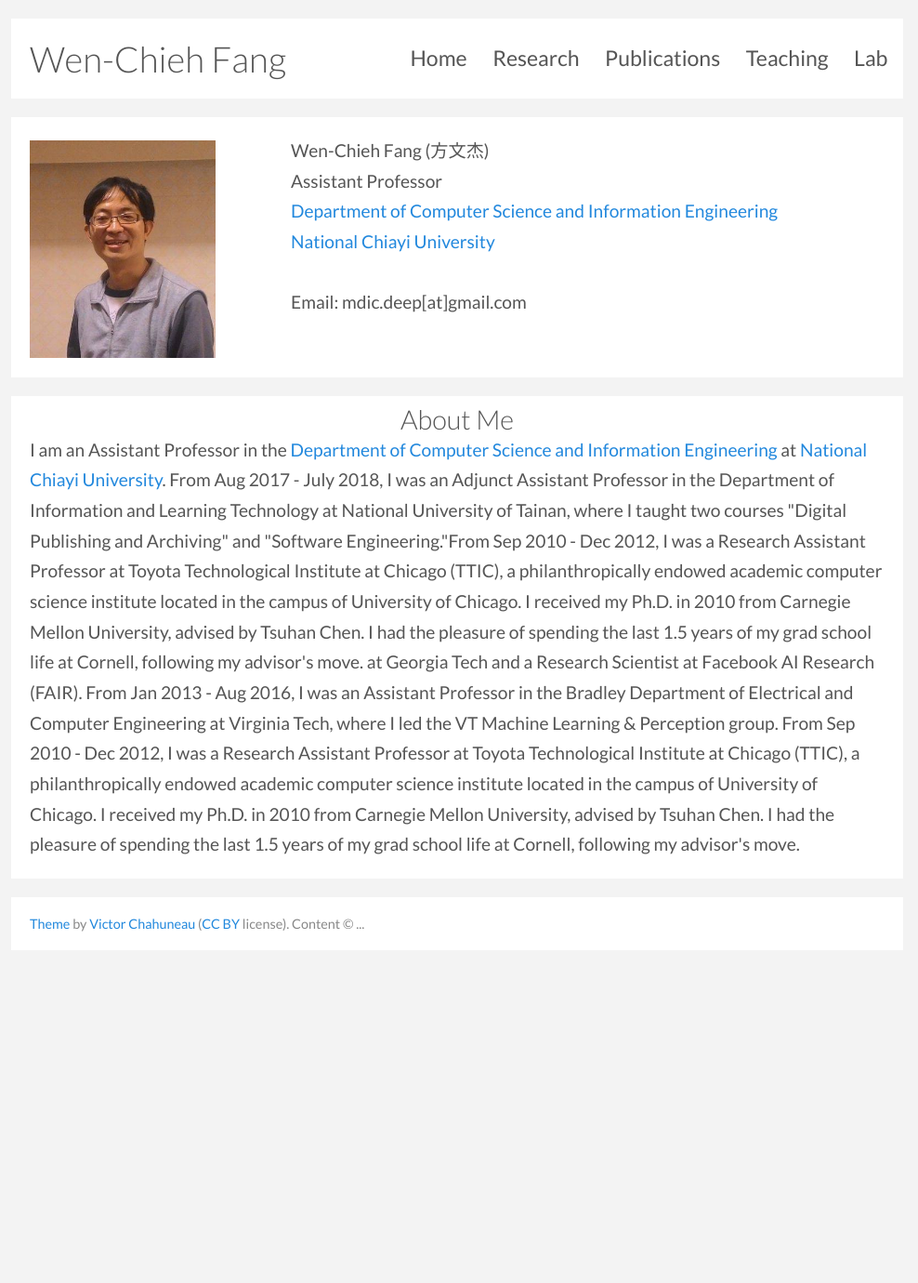
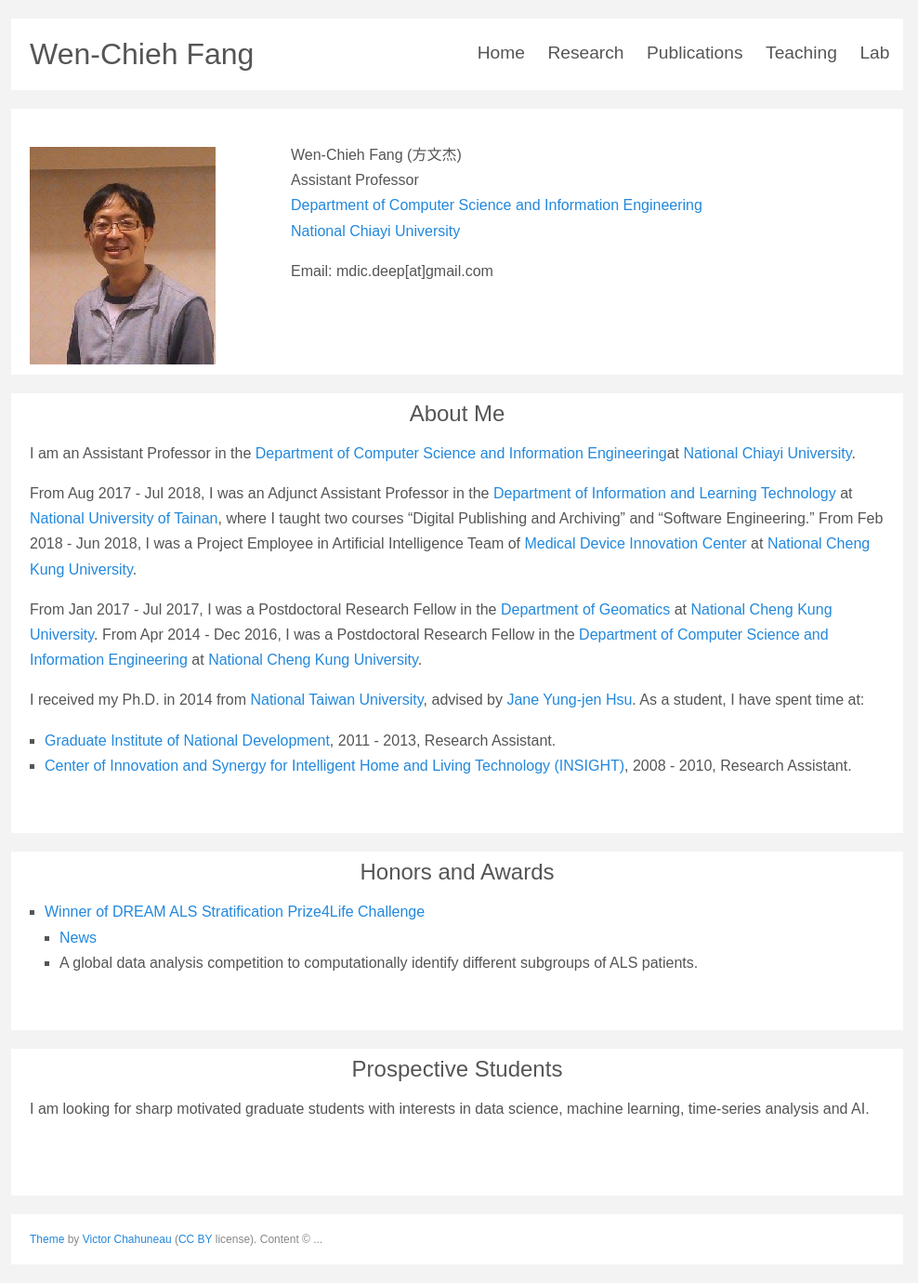
Before and after one commit to ncyu-deep/myblog, a Jekyll site: the page built from index.md, in a window 1280 px wide. Shown: the whole page at 93% size, without its empty margins (148-1136 px from the left). Built offline with Jekyll 4.4.1, drawn with Linux system fonts in a browser that asks for light colours; some web fonts are replaced; before the commit the page ends 1042 px from its top, so only the background shows below that.

Commit message:
First version released

```diff
--- a/index.md
+++ b/index.md
@@ -3,26 +3,41 @@ layout: default
 title: My website
 ---
 
-<section style="height: 250px;">
-<img src="photo.png" align="left" width="200" style="margin-top:5px; margin-right:81px" alt="me"/>
-Wen-Chieh Fang (方文杰)<br/>
-Assistant Professor<br/>
-<a href="http://www.ncyu.edu.tw/csie/">Department of Computer Science and Information Engineering</a><br/>
-<a href="http://www.ncyu.edu.tw/NewSite/">National Chiayi University</a><br/>
-<br>
+<img src="photo.png" align="left" style="margin-top:5px; margin-right:81px" alt="me"/>
+Wen-Chieh Fang (方文杰)
+Assistant Professor
+[Department of Computer Science and Information Engineering](http://www.ncyu.edu.tw/csie/)
+[National Chiayi University](http://www.ncyu.edu.tw/NewSite/)
+
 Email: mdic.deep[at]gmail.com
 <br/>
-</section>
+<br/>
+<br/>
 <hr/>
 
-<section>
 <h2 style="text-align: center">About Me</h2>
-I am an Assistant Professor in the <a href="http://www.ncyu.edu.tw/csie/">Department of Computer Science and Information Engineering</a> at <a href="http://www.ncyu.edu.tw/NewSite/">National Chiayi University</a>.
+I am an Assistant Professor in the [Department of Computer Science and Information Engineering](http://www.ncyu.edu.tw/csie/)at [National Chiayi University](http://www.ncyu.edu.tw/NewSite/).
 
-From Aug 2017 - July 2018, I was an Adjunct Assistant Professor in the Department of Information and Learning Technology at National University of Tainan, where I taught two courses "Digital Publishing and Archiving" and "Software Engineering."From Sep 2010 - Dec 2012, I was a Research Assistant Professor at Toyota Technological Institute at Chicago (TTIC), a philanthropically endowed academic computer science institute located in the campus of University of Chicago.
+From Aug 2017 - Jul 2018, I was an Adjunct Assistant Professor in the [Department of Information and Learning Technology](http://ilt.nutn.edu.tw/) at [National University of Tainan](http://www.nutn.edu.tw/index.htm), where I taught two courses "Digital Publishing and Archiving" and "Software Engineering." From Feb 2018 - Jun 2018, I was a Project Employee in Artificial Intelligence Team of [Medical Device Innovation Center](http://mdic.ncku.edu.tw/cht/) at [National Cheng Kung University](http://web.ncku.edu.tw/index.php?Lang=zh-tw).
 
-I received my Ph.D. in 2010 from Carnegie Mellon University, advised by Tsuhan Chen. I had the pleasure of spending the last 1.5 years of my grad school life at Cornell, following my advisor's move.  at Georgia Tech and a Research Scientist at Facebook AI Research (FAIR).
+From Jan 2017 - Jul 2017, I was a Postdoctoral Research Fellow in the [Department of Geomatics](http://www.geomatics.ncku.edu.tw/) at [National Cheng Kung University](http://web.ncku.edu.tw/index.php?Lang=zh-tw). From Apr 2014 - Dec 2016, I was a Postdoctoral Research Fellow in the [Department of Computer Science and Information Engineering](http://www.csie.ncku.edu.tw/ncku_csie/) at [National Cheng Kung University](http://web.ncku.edu.tw/index.php?Lang=zh-tw).
 
-From Jan 2013 - Aug 2016, I was an Assistant Professor in the Bradley Department of Electrical and Computer Engineering at Virginia Tech, where I led the VT Machine Learning & Perception group. From Sep 2010 - Dec 2012, I was a Research Assistant Professor at Toyota Technological Institute at Chicago (TTIC), a philanthropically endowed academic computer science institute located in the campus of University of Chicago.
+I received my Ph.D. in 2014 from [National Taiwan University](https://www.ntu.edu.tw/), advised by [Jane Yung-jen Hsu](https://iagentntu.github.io/professor/Jane).
+As a student, I have spent time at:
 
-I received my Ph.D. in 2010 from Carnegie Mellon University, advised by Tsuhan Chen. I had the pleasure of spending the last 1.5 years of my grad school life at Cornell, following my advisor's move. </section>
+* [Graduate Institute of National Development](http://www.nd.ntu.edu.tw/), 2011 - 2013, Research Assistant.
+* [Center of Innovation and Synergy for Intelligent Home and Living Technology (INSIGHT)](http://insight.ntu.edu.tw/), 2008 - 2010, Research Assistant.
+
+<br/>
+<hr/>
+<h2 style="text-align: center">Honors and Awards</h2>
+* [Winner of DREAM ALS Stratification Prize4Life Challenge](http://dreamchallenges.org/dream-9-5-2014-all-stars/)
+  * [News](https://www.businesswire.com/news/home/20151105005356/en/Prize4Life-Sage-Bionetworks-DREAM-Announce-Winners-ALS)
+  * A global data analysis competition to computationally identify different subgroups of ALS patients.
+
+<br/>
+<hr/>
+<h2 style="text-align: center">Prospective Students</h2>
+I am looking for sharp motivated graduate students with interests in data science, machine learning, time-series analysis and AI.
+
+<br/>
--- a/style.css
+++ b/style.css
@@ -2,7 +2,8 @@
 
 body {
     background: #f3f3f3;
-    font: normal 120% Lato, sans-serif;
+    /* font: normal 120% Lato, sans-serif;*/
+    font:  medium sans-serif, sans-serif;
     margin: 0;
     color: #555;
 }
```
Also changed, not shown: publications.md (+9 -10 lines), research.md (+10 -0 lines), photo.png.
